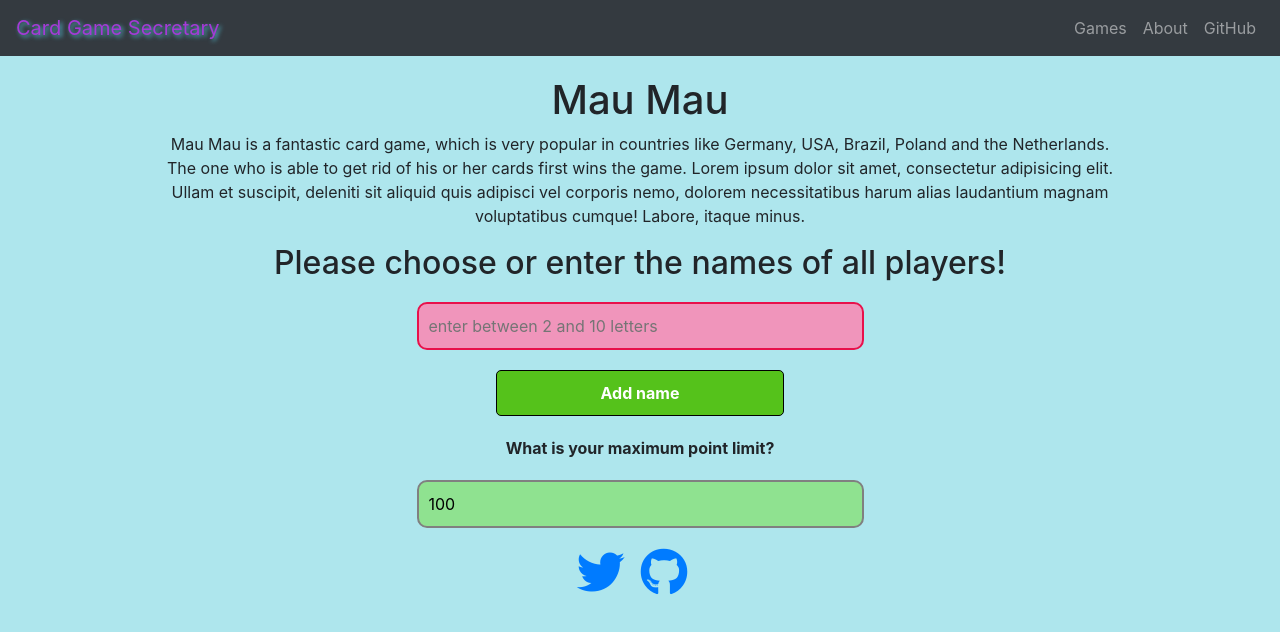
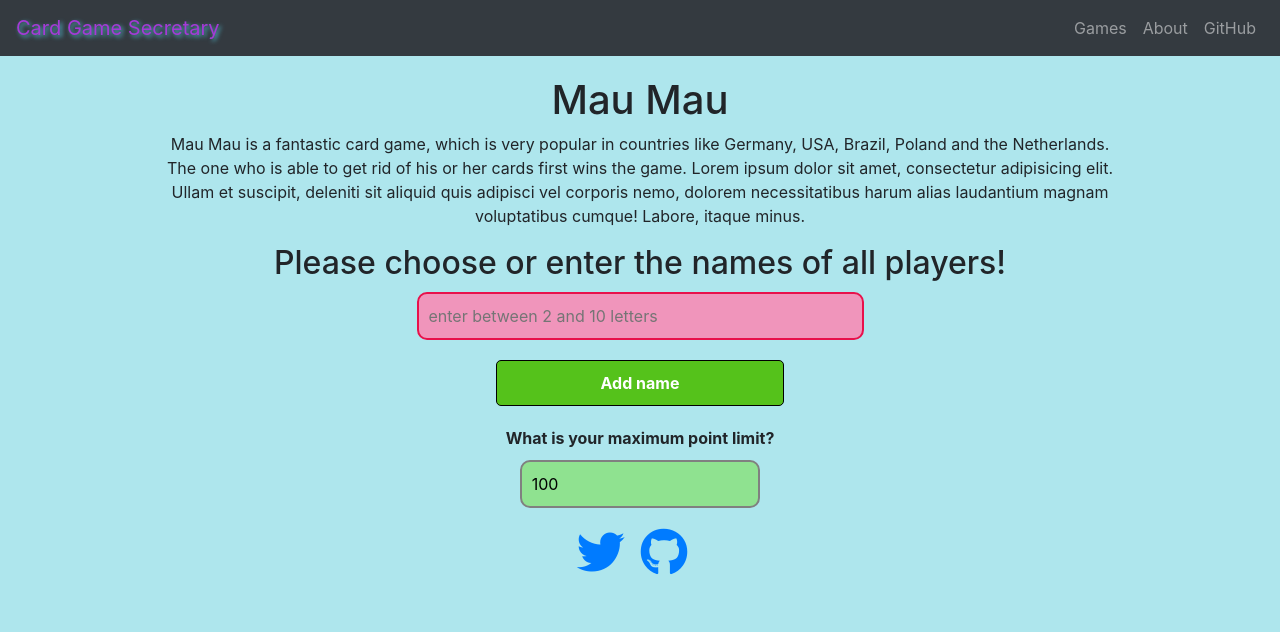
Before and after one commit to bastian-ger/card_secretary, a React app: page /maumau in a window 1280 px wide. Shown: the top 632 px of the page. Built offline with nearby package versions, Linux system fonts and the light colour scheme.

Commit message:
Various css adjustments

```diff
--- a/src/components/PlayersForm/PlayersForm.css
+++ b/src/components/PlayersForm/PlayersForm.css
@@ -17,18 +17,13 @@
   }
 }
 
-.PlayersForm input, button {
-  margin: 20px auto;
+.PlayersForm small {
+  margin-top: 5px;
   margin-bottom: 5px;
   display: block;
 }
 
-.PlayersForm small {
-  margin-top: 5px;
-  margin-bottom: 5px;
+.PlayersForm input {
+  margin-left: auto;
+  margin-right: auto;
 }
-
-.PlayersForm input {
-  border-radius: 10px;
-  padding: 10px;
-}
--- a/src/components/UI/Button/Button.css
+++ b/src/components/UI/Button/Button.css
@@ -8,6 +8,7 @@
   border-radius: 5px;
   margin: 20px auto;
   width: 75%;
+  display: block;
 }
 
 @media (min-width: 576px) {
--- a/src/components/UI/Input/Input.css
+++ b/src/components/UI/Input/Input.css
@@ -9,6 +9,9 @@
   display: block;
   width: 100%;
   box-sizing: border-box;
+  margin-top: 10px;
+  margin-bottom: 10px;
+  border-radius: 10px;
 }
 
 .InputEl:invalid {
@@ -24,10 +27,18 @@
   .InputEl {
     width: 447px;
   }
+  .Small {
+    width: 133px;
+  }
+}
+
+.Small {
+  width: 25%;
 }
 
 .Label {
   font-weight: bolder;
   display: block;
-  margin-bottom: 10px;
+  margin-bottom: 5px;
+  margin-top: 5px;
 }
```
